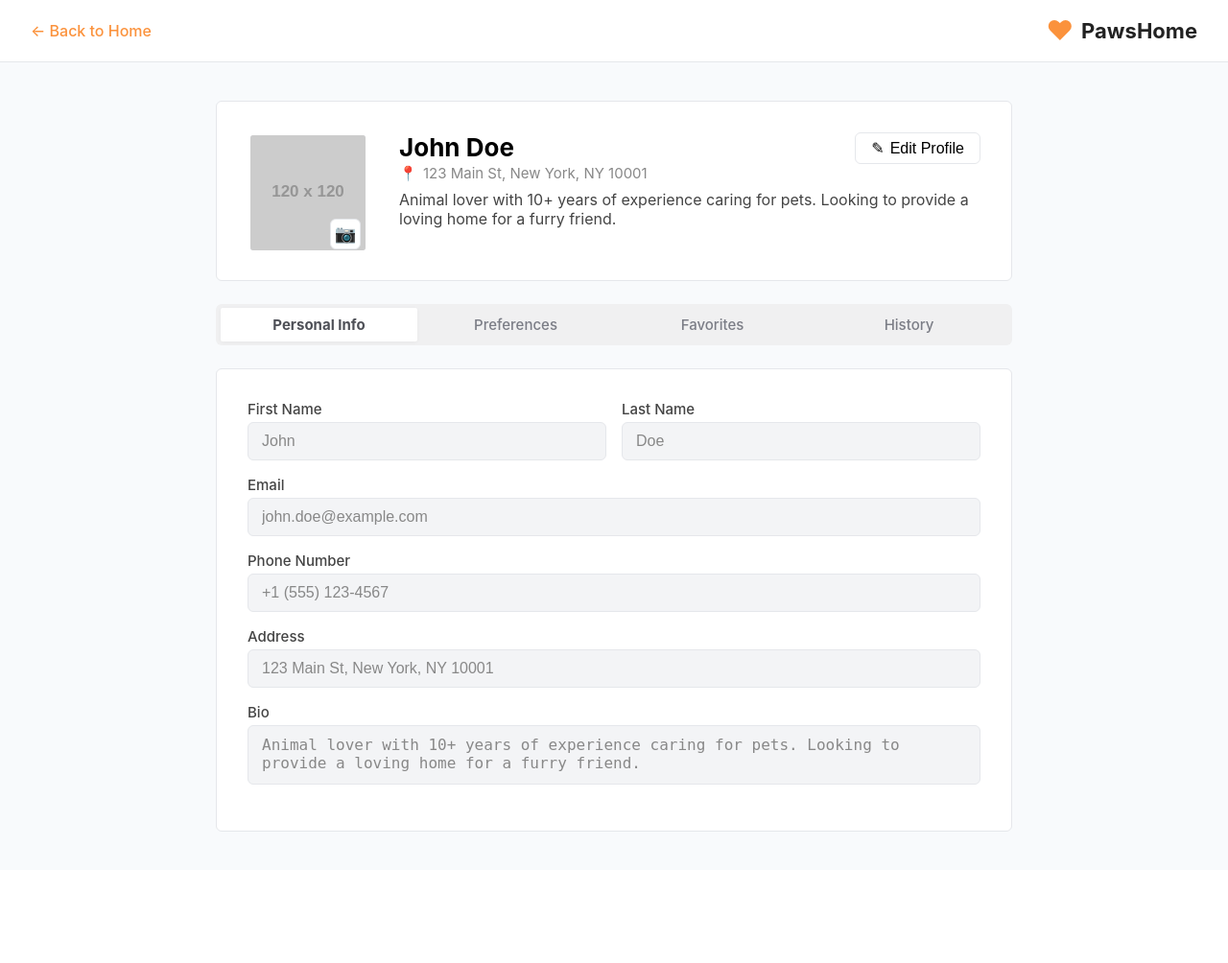
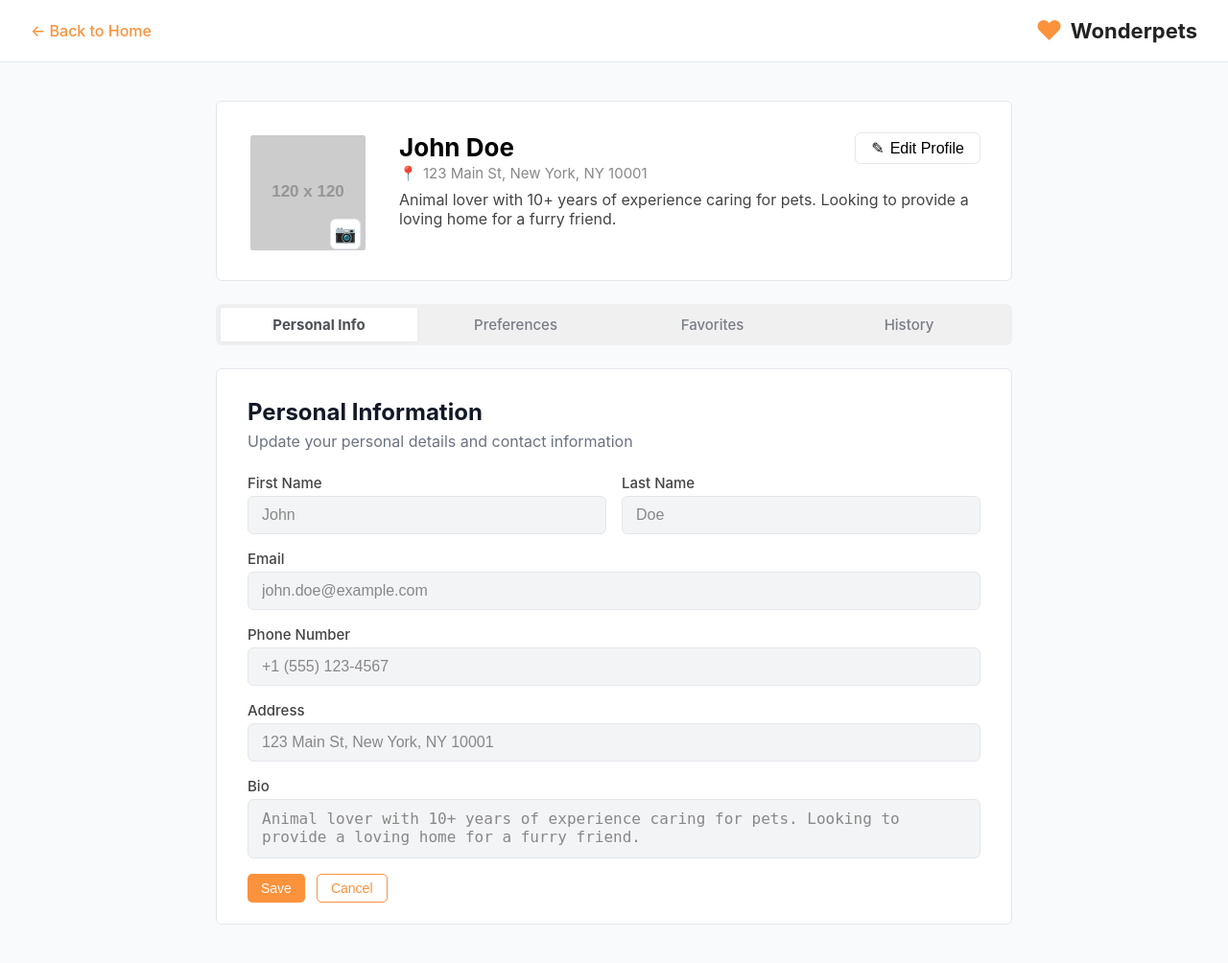
Before and after one commit to userisdabeh/ITPROG.mco, a PHP site: page / in a window 1280 px wide. Shown: the whole page at 96% size. Before the commit the page ends 867 px from the top, so only its background shows below. Run offline with PHP 8.4, Linux system fonts and the light colour scheme; grey boxes labelled with a size stand in for pictures from a placeholder-image service; some libraries are stand-ins or nearby versions.

Commit message:
feat: Add preferences and favorites components to user profile
Create new preferences and favorites components for the user profile page. Refactor profile shared styles to index.css, change branding in navbar

```diff
--- a/src/pages/userProfile/components/navbar/navbar.php
+++ b/src/pages/userProfile/components/navbar/navbar.php
@@ -2,6 +2,6 @@
   <a href="#" class="back-link">&larr; Back to Home</a>
   <div class="brand">
     <span class="brand-icon">&#10084;</span>
-    <span class="brand-name">PawsHome</span>
+    <span class="brand-name">Wonderpets</span>
   </div>
 </nav>
--- /dev/null
+++ b/src/pages/userProfile/components/preferences/preferences.css
@@ -0,0 +1,23 @@
+select {
+    background: #f3f4f6;
+    border: 1px solid #e5e7eb;
+    border-radius: 6px;
+    padding: 10px 14px;
+    font-size: 16px;
+    color: #444;
+    appearance: none;
+}
+
+input[type="password"] {
+    background: #f3f4f6;
+    border: 1px solid #e5e7eb;
+    border-radius: 6px;
+    padding: 10px 14px;
+    font-size: 16px;
+    color: #444;
+}
+
+input[type="password"]:disabled {
+    color: #888;
+    background: #f3f4f6;
+}
--- a/src/pages/userProfile/components/profile-info/profile-info.css
+++ b/src/pages/userProfile/components/profile-info/profile-info.css
@@ -1,11 +1,3 @@
-.tab-content {
-    background: #fff;
-    border: 1px solid #e5e7eb;
-    border-radius: 6px;
-    padding: 32px;
-    margin-bottom: 24px;
-}
-
 .form-row {
     display: flex;
     gap: 16px;
@@ -47,31 +39,3 @@ textarea {
     min-height: 40px;
     max-width: 100%;
 }
-
-.form-actions {
-    display: flex;
-    gap: 12px;
-    margin-top: 12px;
-}
-
-.save-btn {
-    background: #fb923c;
-    color: #fff;
-    border: none;
-    border-radius: 6px;
-    padding: 10px 24px;
-    font-size: 16px;
-    cursor: pointer;
-    font-weight: 500;
-}
-
-.cancel-btn {
-    background: #fff;
-    color: #fb923c;
-    border: 1px solid #fb923c;
-    border-radius: 6px;
-    padding: 10px 24px;
-    font-size: 16px;
-    cursor: pointer;
-    font-weight: 500;
-}
--- a/src/pages/userProfile/components/profile-info/profile-info.php
+++ b/src/pages/userProfile/components/profile-info/profile-info.php
@@ -1,3 +1,7 @@
+<div class="tab-content">
+    <h2 class="section-header">Personal Information</h2>
+    <p class="section-subheader">Update your personal details and contact information</p>
+
 <form id="personalForm">
   <div class="form-row">
     <div class="form-group">
@@ -25,8 +29,9 @@
     <label for="bio">Bio</label>
     <textarea id="bio" rows="2" disabled>Animal lover with 10+ years of experience caring for pets. Looking to provide a loving home for a furry friend.</textarea>
   </div>
-  <div class="form-actions" id="saveCancelBtns" style="display:none;">
+  <div class="form-actions">
     <button type="button" class="save-btn">Save</button>
     <button type="button" class="cancel-btn">Cancel</button>
   </div>
 </form>
+</div>
--- a/src/pages/userProfile/index.css
+++ b/src/pages/userProfile/index.css
@@ -6,10 +6,26 @@ body {
     font-size: 16px;
 }
 
-.profile-container {
-    max-width: 830px;
-    margin: 40px auto;
-    padding: 0 1rem;
+.tab-content {
+    background: #fff;
+    border: 1px solid #e5e7eb;
+    border-radius: 6px;
+    padding: 10px 32px;
+    margin-bottom: 24px;
+}
+
+.section-header {
+    font-size: 24px;
+    font-weight: 700;
+    color: #111827;
+    margin-bottom: -10px;
+}
+
+.section-subheader {
+    font-size: 16px;
+    font-weight: 400;
+    color: #6b7280;
+    margin-bottom: 24px;
 }
 
 .tabs {
@@ -51,14 +67,6 @@ a {
     box-shadow: 0 1px 4px rgba(0, 0, 0, 0.04);
     z-index: 1;
 }
-.tab-content {
-    background: #fff;
-    border: 1px solid #e5e7eb;
-    border-radius: 6px;
-    box-shadow: none;
-    padding: 32px;
-    margin-bottom: 24px;
-}
 
 @media (max-width: 1100px) {
     .profile-container {
@@ -75,3 +83,45 @@ a {
         padding: 20px 8px;
     }
 }
+
+/* buttons */
+.form-actions {
+    display: flex;
+    gap: 12px;
+    margin: 12px 0px;
+}
+
+.save-btn,
+.cancel-btn {
+    padding: 6px 14px;
+    font-size: 14px;
+    border-radius: 5px;
+    font-weight: 500;
+    transition:
+        background 0.2s ease,
+        color 0.2s ease;
+}
+
+/* Save (primary) */
+.save-btn {
+    background: #fb923c;
+    color: #fff;
+    border: none;
+    cursor: pointer;
+}
+
+.save-btn:hover {
+    background: #f97316;
+}
+
+/* Cancel (outline) */
+.cancel-btn {
+    background: #fff;
+    color: #fb923c;
+    border: 1px solid #fb923c;
+    cursor: pointer;
+}
+
+.cancel-btn:hover {
+    background: #fff7ed;
+}
--- a/src/pages/userProfile/index.php
+++ b/src/pages/userProfile/index.php
@@ -55,7 +55,6 @@ function isActive($tab, $currentTab)
     </div>
 
     <!-- Tab Content -->
-    <div class="tab-content">
       <?php switch ($currentTab) {
           case "preferences":
               include "components/preferences/preferences.php";
@@ -71,7 +70,6 @@ function isActive($tab, $currentTab)
               include "components/profile-info/profile-info.php";
               break;
       } ?>
-    </div>
 
   </div>
 </body>
```
Also changed, not shown: src/pages/userProfile/components/preferences/preferences.php (added, +78 -0 lines), src/pages/userProfile/components/favorites/favorites.css (added), src/pages/userProfile/components/favorites/favorites.php (added).
